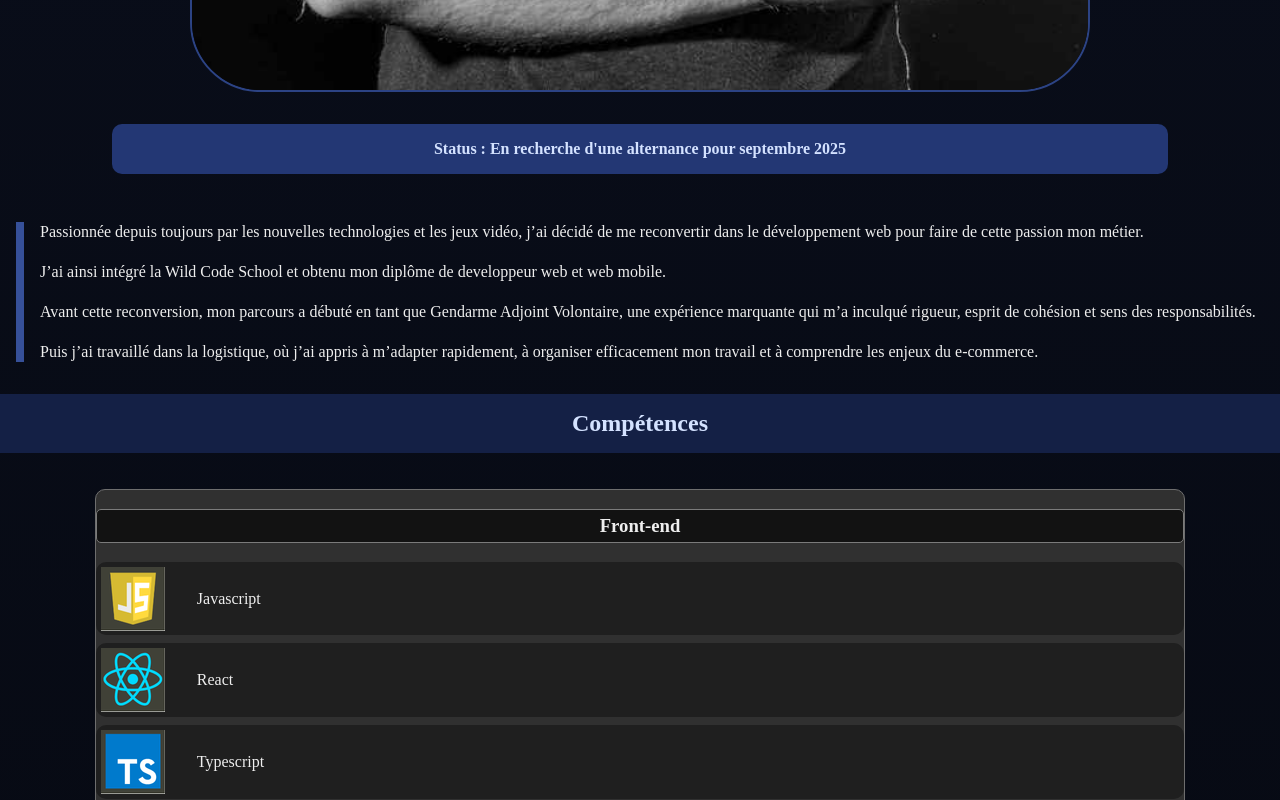
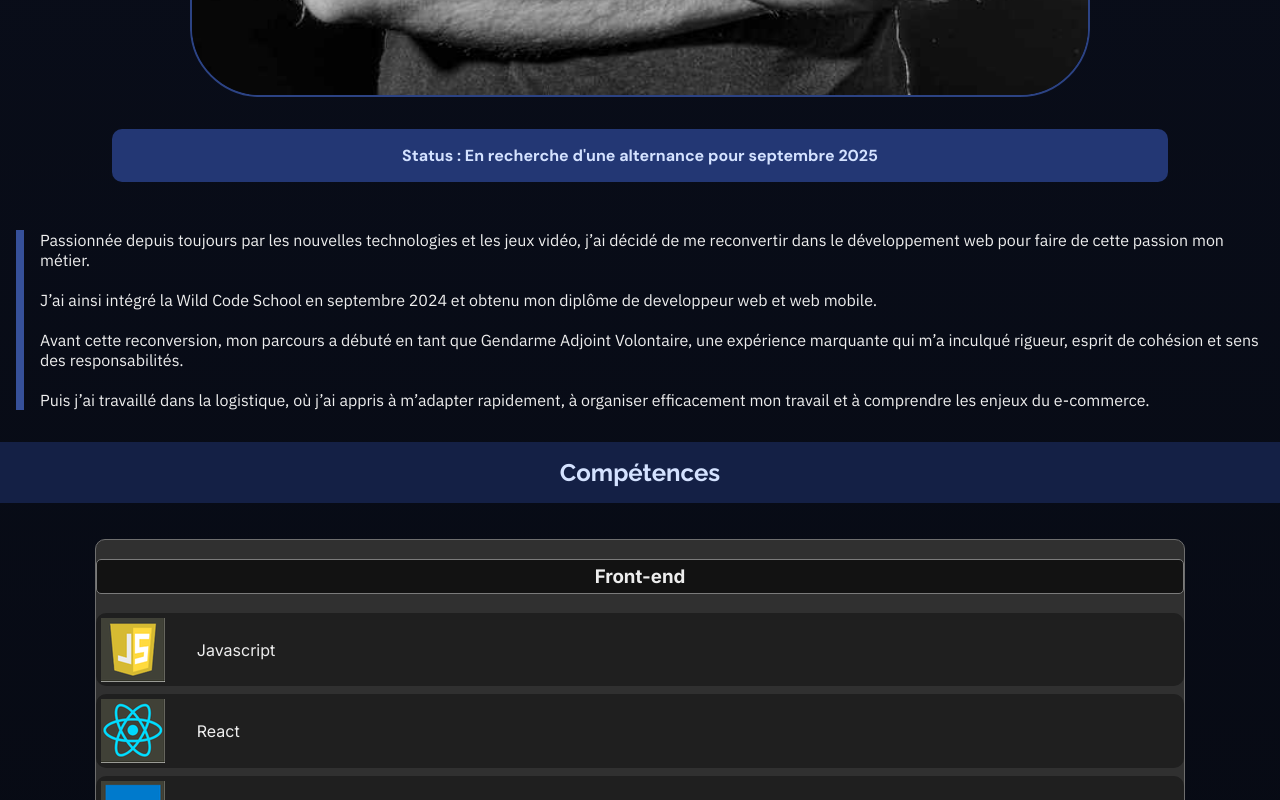
Before and after one commit to Arnaud6216/Portfolio-pro, a React (Vite) app: page / in a window 1280 px wide. Shown: the part 1240-2040 px from the top of the page. Built offline with nearby package versions, Linux system fonts and the light colour scheme.

Commit message:
adding fonts

```diff
--- a/src/App.css
+++ b/src/App.css
@@ -1,3 +1,4 @@
+@import url("https://fonts.googleapis.com/css2?family=DM+Sans:ital,opsz,wght@0,9..40,100..1000;1,9..40,100..1000&family=IBM+Plex+Sans:ital,wght@0,100..700;1,100..700&family=Inter:ital,opsz,wght@0,14..32,100..900;1,14..32,100..900&family=Raleway:ital,wght@0,100..900;1,100..900&display=swap");
 .dark-theme {
 	--blue-1: #000;
 	--blue-2: #0b101f;
@@ -74,3 +75,24 @@ html {
 	margin-top: 0;
 	width: 100%;
 }
+
+h1,
+h2,
+label {
+	font-family: "Raleway", sans-serif;
+}
+
+h3,
+li,
+input,
+textarea {
+	font-family: "Inter", sans-serif;
+}
+
+p {
+	font-family: "IBM Plex Sans", sans-serif;
+}
+
+.home__status {
+	font-family: "DM Sans", sans-serif;
+}
--- a/src/Components/Contact/Contact.css
+++ b/src/Components/Contact/Contact.css
@@ -45,6 +45,7 @@
 	border-radius: 5px;
 	background-color: var(--blue-1);
 	color: var(--gray-12);
+	font-size: 16px;
 }
 
 textarea {
@@ -57,6 +58,7 @@ textarea {
 	height: 110px;
 	border: solid 2px var(--gray-9);
 	border-radius: 5px;
+	font-size: 16px;
 }
 
 .contact__button {
--- a/src/Components/Footer/Footer.tsx
+++ b/src/Components/Footer/Footer.tsx
@@ -4,7 +4,7 @@ function Footer() {
   return (
     <>
       <footer className="footer">
-        <p className="footer__line1"> Portfolio Arnaud Guevaer</p>
+        <p className="footer__line1"> © Portfolio Arnaud Guevaer</p>
         <p className="footer__line2">Tout droits reservés</p>
       </footer>
     </>
--- a/src/Components/Home/Home.tsx
+++ b/src/Components/Home/Home.tsx
@@ -20,8 +20,8 @@ function Home() {
           Passionnée depuis toujours par les nouvelles technologies et les jeux
           vidéo, j’ai décidé de me reconvertir dans le développement web pour
           faire de cette passion mon métier. <br />
-          <br /> J’ai ainsi intégré la Wild Code School et obtenu mon diplôme de
-          developpeur web et web mobile. <br />
+          <br /> J’ai ainsi intégré la Wild Code School en septembre 2024 et
+          obtenu mon diplôme de developpeur web et web mobile. <br />
           <br />
           Avant cette reconversion, mon parcours a débuté en tant que Gendarme
           Adjoint Volontaire, une expérience marquante qui m’a inculqué rigueur,
```
